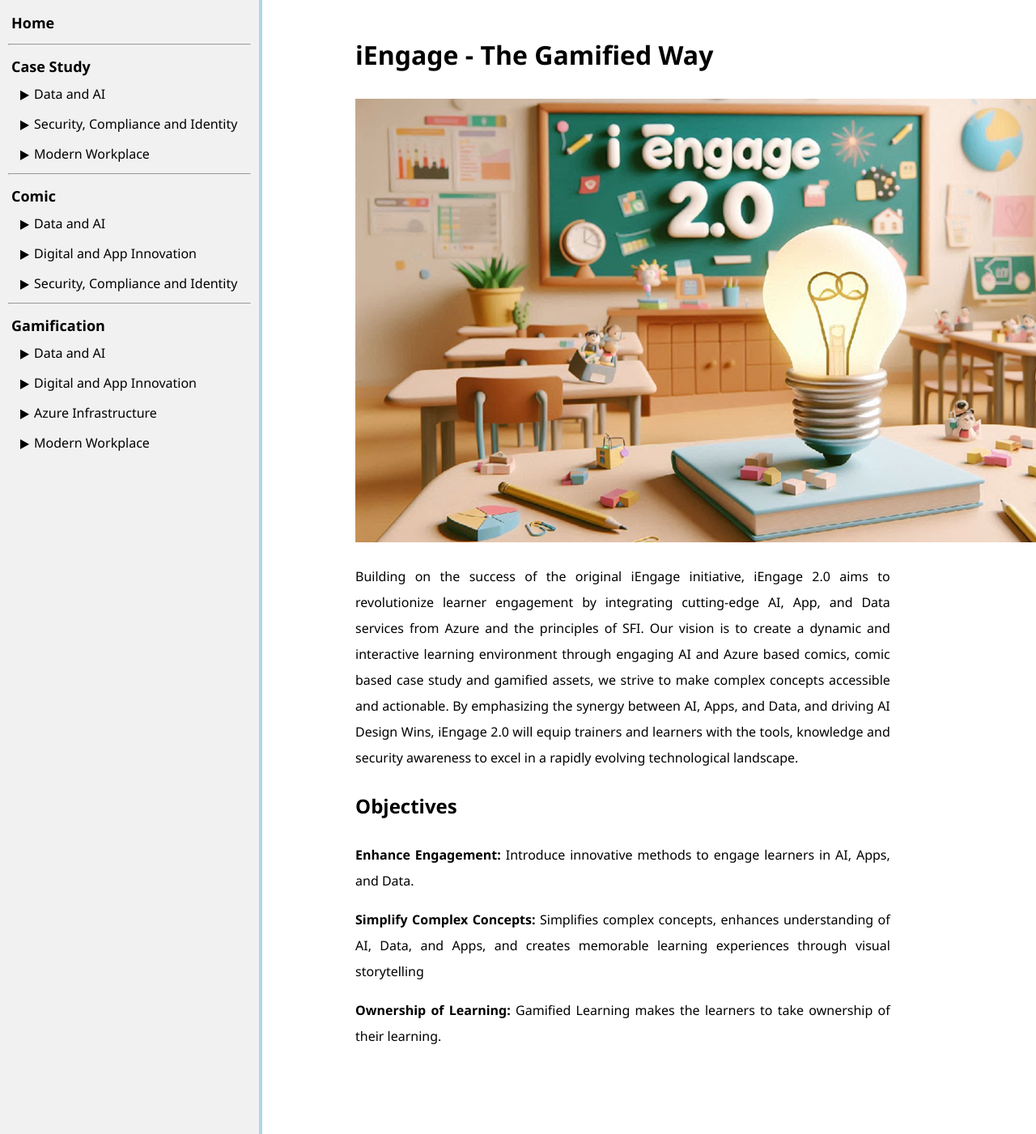
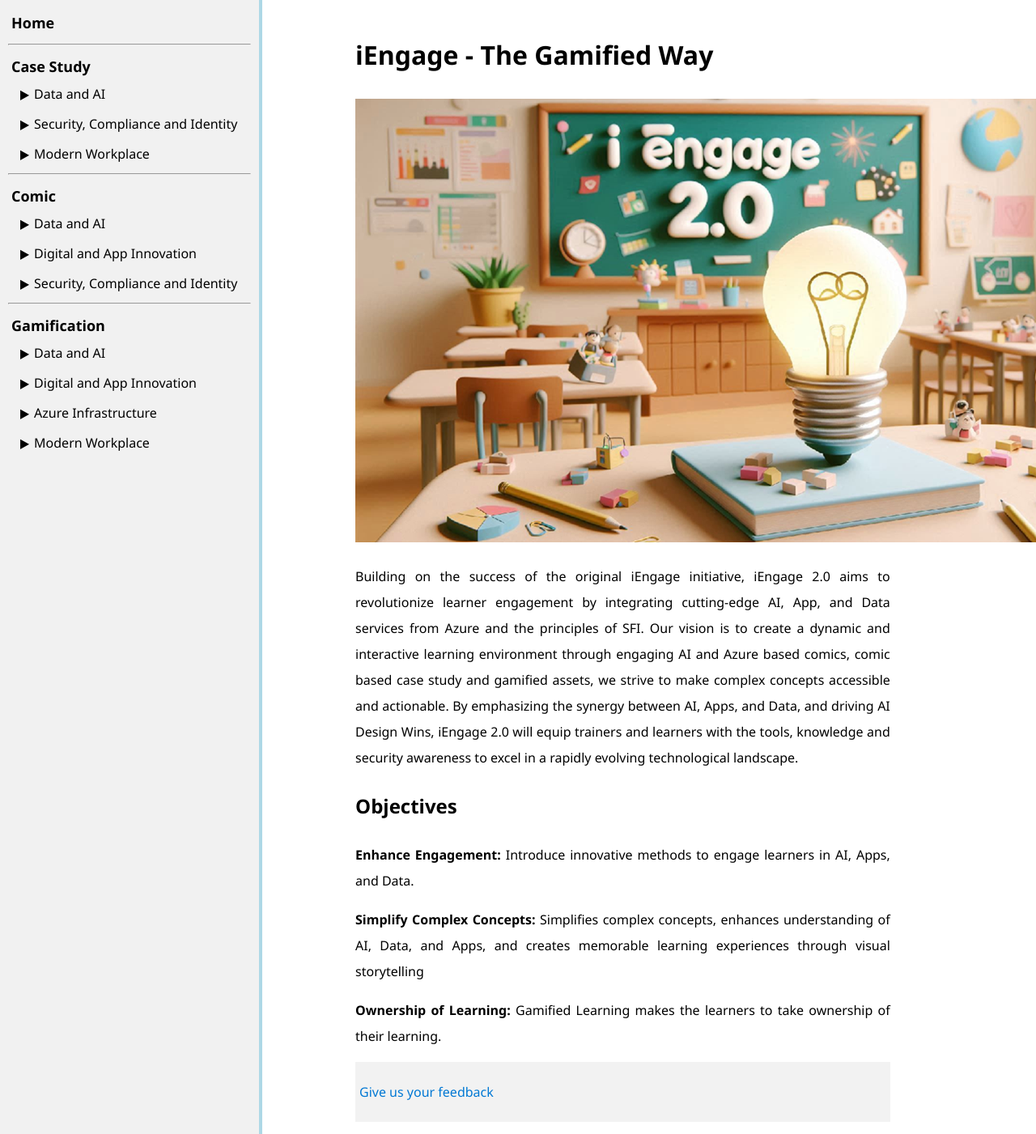
Before and after one commit to ningweinw/iengage, a Jekyll site: the page built from index.markdown, in a window 1280 px wide. Shown: the whole page at 81% size. Built offline with Jekyll 4.4.1, drawn with Linux system fonts in a browser that asks for light colours.

Commit message:
Update default.html

```diff
--- a/_layouts/default.html
+++ b/_layouts/default.html
@@ -405,6 +405,9 @@
 <div id="rightDiv">
   <div class="content-wrapper">
      {{ content }}
+    <div class="footer">
+        <p><a href="https://forms.microsoft.com/r/NhykmMM2JR" target="_blank">Give us your feedback</a></p>
+    </div>
   </div>
 </div>
 
```
